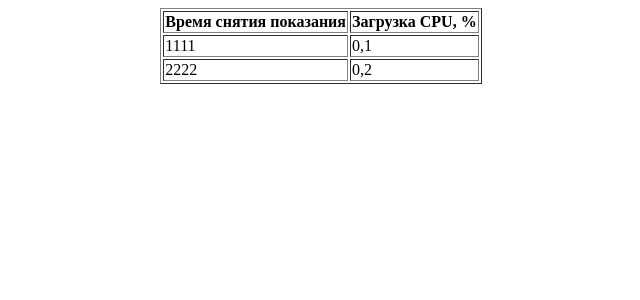
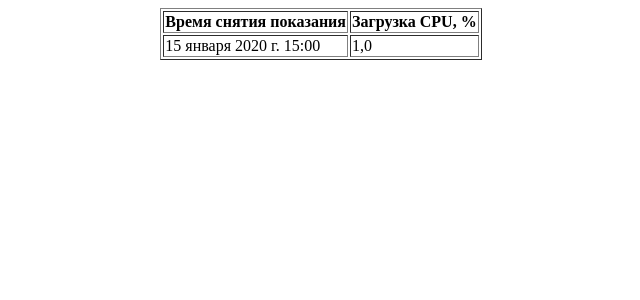
Before and after one commit to DemAn0801/test_task_carbonSoft, a Django app: page / in a window 1280 px wide. Shown: the top 300 px of the page, without its empty margins (319-959 px from the left). Run offline with Django 5.2, Linux system fonts and the light colour scheme; tables that the repository leaves empty hold one stand-in row (values such as "Sample post"); parts of the project's set-up code (start-up, migrations or seed data) failed here and were passed over.

Commit message:
remove moks in view

```diff
--- a/src/cpu_monitoring/templates/table.html
+++ b/src/cpu_monitoring/templates/table.html
@@ -19,7 +19,7 @@
         {% for row in rows %}
         <tr id="{{row.id}}">
           <td>{{row.created}}</td>
-          <td>{{row.value}}</td>
+          <td>{{row.cpu_avg}}</td>
         </tr>
         {% endfor %}
       </tbody>
--- a/src/cpu_monitoring/urls.py
+++ b/src/cpu_monitoring/urls.py
@@ -2,5 +2,5 @@ from django.urls import path
 from cpu_monitoring.views import main
 
 urlpatterns = [
-    path('', main),
+    path("", main),
 ]
--- a/src/cpu_monitoring/views.py
+++ b/src/cpu_monitoring/views.py
@@ -1,21 +1,10 @@
-from django.http import HttpResponse
 from django.shortcuts import render
+from .models import SystemInfo
 
 # Create your views here.
 
+
 def main(request):
-    context = {
-        "rows" : [
-            {
-            "id": 1,
-            "created": 1111,
-            "value": 0.1
-            },
-            {
-            "id": 2,
-            "created": 2222,
-            "value": 0.2
-        }
-        ]
-    }
-    return render(request, "table.html", context )
+    system_info = SystemInfo.objects.all().order_by("-id")[:100]
+    context = {"rows": system_info}
+    return render(request, "table.html", context)
--- a/src/urls.py
+++ b/src/urls.py
@@ -3,5 +3,5 @@ from django.urls import include, path
 
 urlpatterns = [
     path("admin/", admin.site.urls),
-    path('', include('cpu_monitoring.urls')),
+    path("", include("cpu_monitoring.urls")),
 ]
```
Also changed, not shown: src/settings/debug.py (line endings or trailing spaces).
